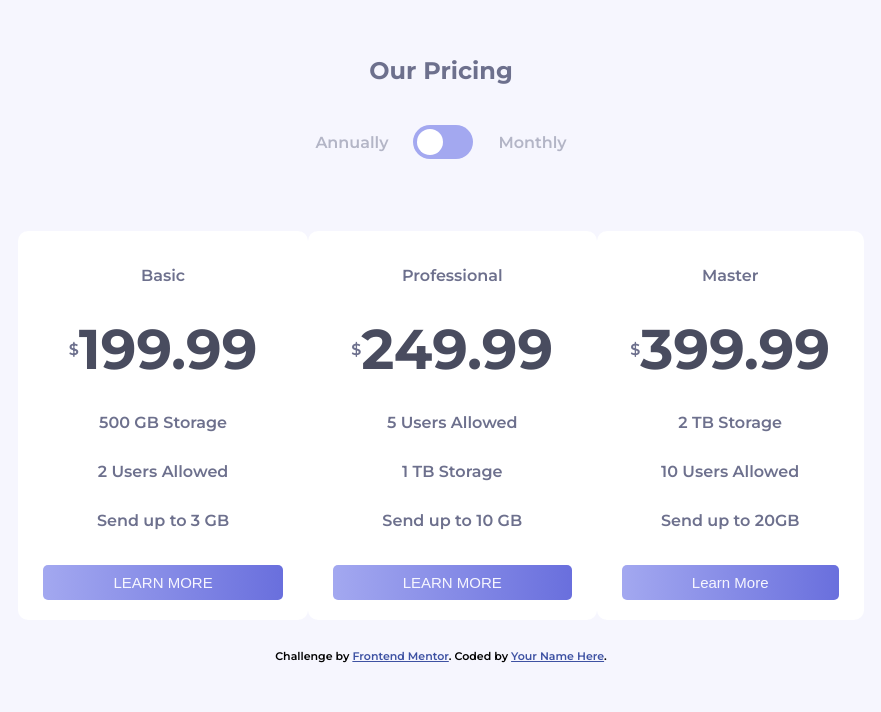
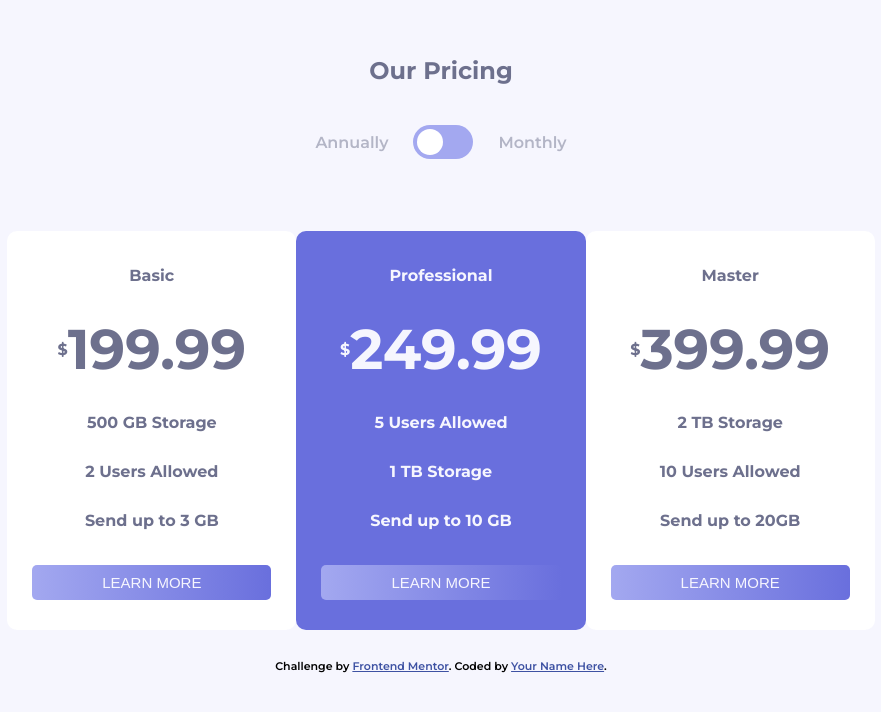
Before and after one commit to oladee/pricing-component-with-toggle, a plain HTML site: page index.html in a window 1280 px wide. Shown: the whole page, without its empty margins (199-1080 px from the left). Drawn offline with Linux system fonts and the light colour scheme.

Commit message:
styling each card container

```diff
--- a/index.html
+++ b/index.html
@@ -73,7 +73,7 @@
         <p id="Masterstorage">2 TB Storage</p>
         <p id="Masterusers">10 Users Allowed</p>
         <p id="Mastersend">Send up to 20GB</p>
-        <button>Learn More</button>
+        <button>LEARN MORE</button>
       </div>
     </main>
   <div class="attribution">
--- a/style.css
+++ b/style.css
@@ -88,6 +88,7 @@ main{
 }
 .card{
     text-align: center;
+    font-weight: 700;
     color: hsl(233, 13%, 49%);
     padding: 20px 25px;
     background-color: #ffffff;
@@ -99,13 +100,16 @@ main{
     padding: 15px 0px ;
 
 }
+.Professional{
+  background-color: hsl(237, 63%, 64%);
+  color: hsl(240, 78%, 98%);
+}
 #Professionalamount, #Basicamount, #Masteramount{
     font-size: 3.5rem;
-    color: hsl(232, 13%, 33%);
     font-weight: 700;
 }
 button{
-  margin-top: 20px;
+  margin: 20px 0px 10px;
   font-size: 15px;
   font-weight: 400;
   color: hsl(240, 78%, 98%);
```
